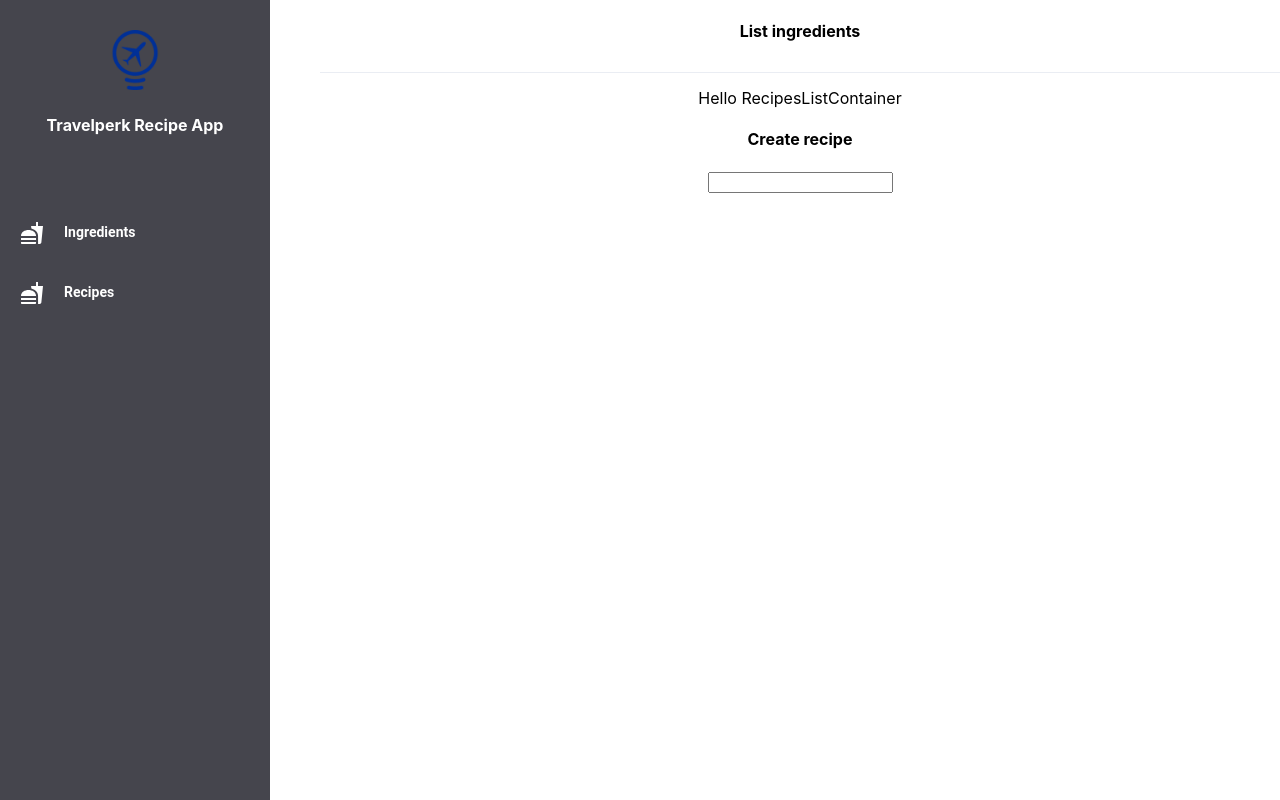
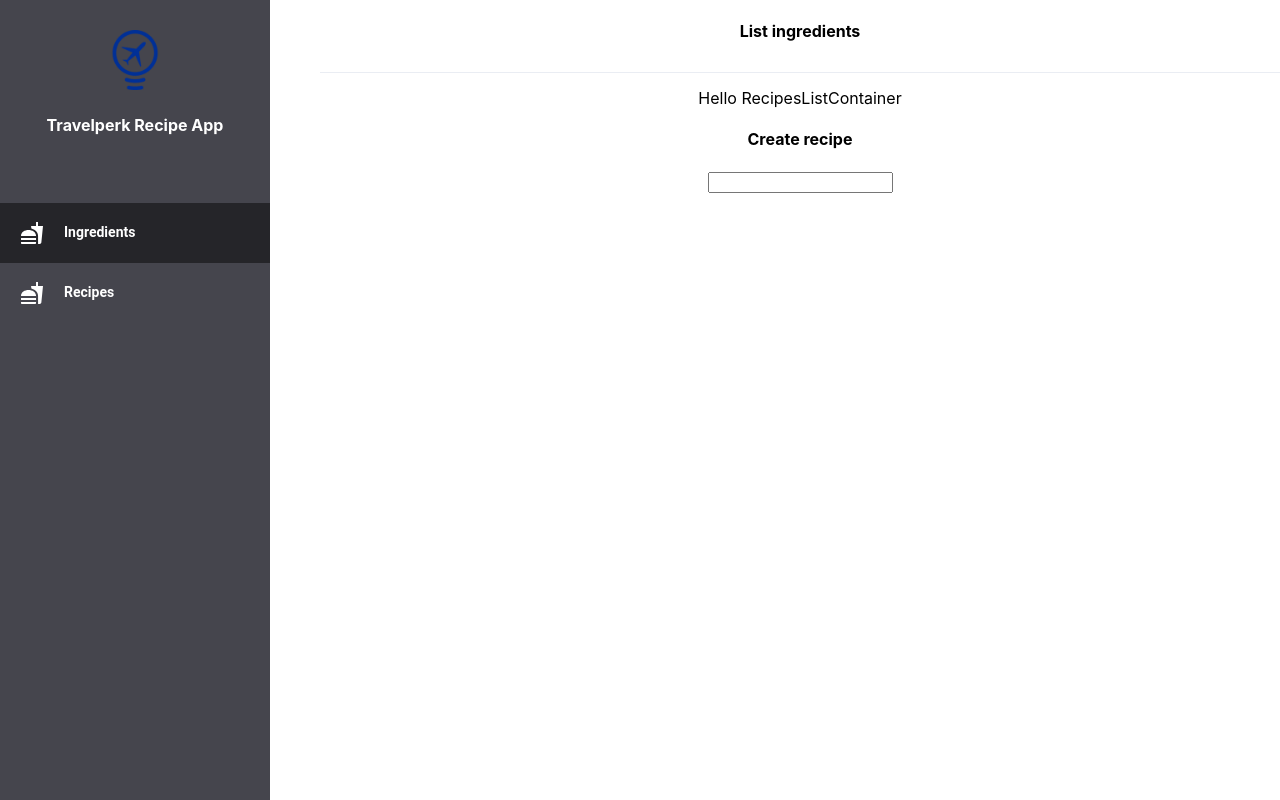
Before and after one commit to jordi-travelperk/react-tk-course, a React (Create React App) app in the folder tk-exercise-app/: page / in a window 1280 px wide. Built offline with nearby package versions, Linux system fonts and the light colour scheme; the HTML template or start-up script is replaced by a standard one.

Commit message:
Active styling for navlinks

```diff
--- a/tk-exercise-app/src/App.css
+++ b/tk-exercise-app/src/App.css
@@ -30,3 +30,7 @@
 .grid-content {
   grid-area: main;
 }
+
+.active-link {
+  background-color: #252529;
+}
--- a/tk-exercise-app/src/components/Sidebar/Sidebar.tsx
+++ b/tk-exercise-app/src/components/Sidebar/Sidebar.tsx
@@ -1,7 +1,7 @@
 import React, { Component } from "react";
 import styled from "styled-components";
 import FastfoodIcon from '@material-ui/icons/Fastfood';
-import { Link } from 'react-router-dom';
+import { NavLink } from 'react-router-dom';
 
 const SidebarContainer = styled.div`
   display: flex;
@@ -65,19 +65,19 @@ class Sidebar extends Component {
         </MenuBrand>
 
         <SidebarMenu>
-          <Link to="/" style={{ textDecoration: 'none', color: 'white' }}>
+          <NavLink exact activeClassName="active-link" to="/" style={{ textDecoration: 'none', color: 'white' }}>
             <SidebarMenuItem>
               <FastfoodIcon style={{ marginLeft: "20px" }} />
               <SidebarMenuItemLabel>Ingredients</SidebarMenuItemLabel>
             </SidebarMenuItem>
-          </Link>
+          </NavLink>
 
-          <Link to="/about" style={{ textDecoration: 'none', color: 'white' }}>
+          <NavLink exact activeClassName="active-link" to="/about" style={{ textDecoration: 'none', color: 'white' }}>
             <SidebarMenuItem>
               <FastfoodIcon style={{ marginLeft: "20px" }} />
               <SidebarMenuItemLabel>Recipes</SidebarMenuItemLabel>
             </SidebarMenuItem>
-          </Link>
+          </NavLink>
 
         </SidebarMenu>
       </SidebarContainer>
```
